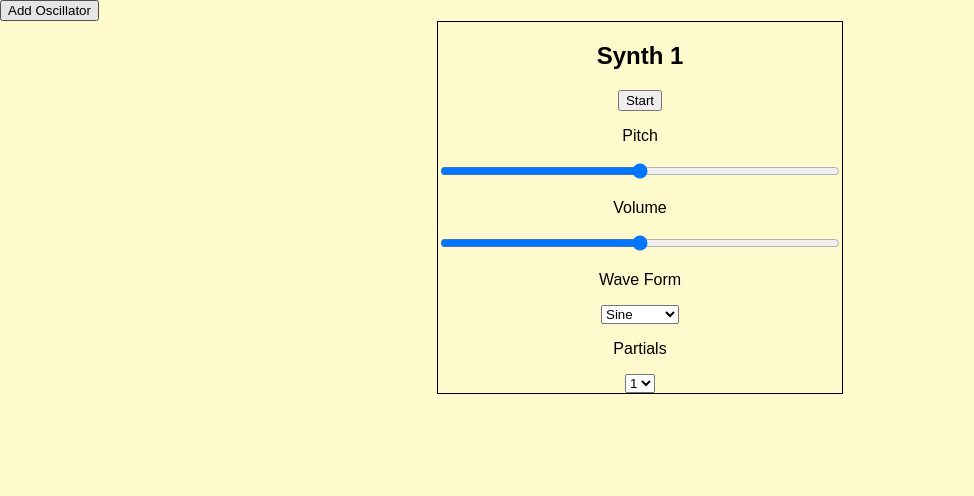
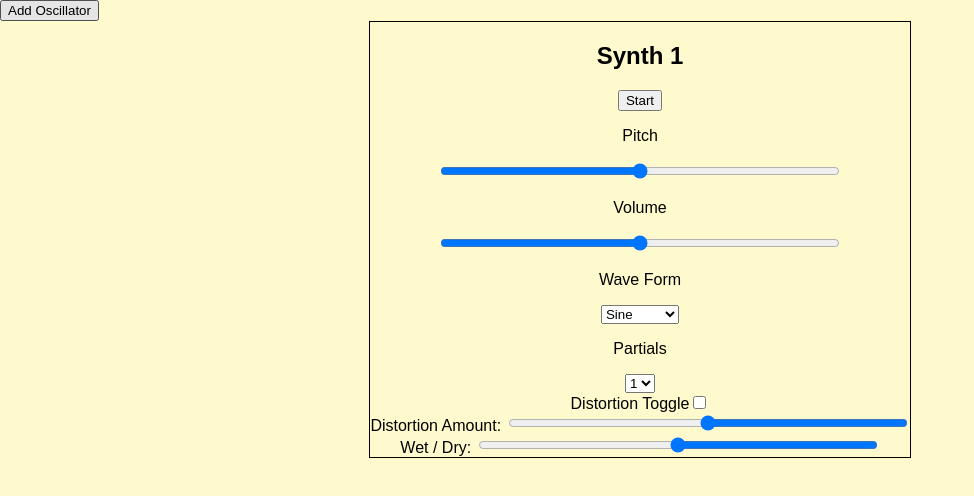
Before and after one commit to perryf/Synth-Builder, a React app: page / in a window 1280 px wide. Shown: the whole page, without its empty margins (0-974 px from the left). Built offline with nearby package versions, Linux system fonts and the light colour scheme.

Commit message:
added distortion

```diff
--- /dev/null
+++ b/src/Distortion.js
@@ -0,0 +1,50 @@
+import React, { Component } from 'react'
+import update from 'immutability-helper'
+import './Sound.css'
+
+class Distortion extends Component {
+  constructor(props) {
+    super(props)
+    this.state = {
+      distortion: this.props.distortion
+    }
+  }
+
+  changeDistAmt(slider) {
+    let newDistAmt = slider.target.value * 0.08
+    let distortion = update(this.state.distortion, {bits: {$set: newDistAmt}})
+    this.setState = {
+      distortion: distortion
+    }
+  }
+
+  changeWetAmt(slider) {
+    let newWetAmt = slider.target.value * 0.01
+    let distortion = update(this.state.distortion, {wet: {amount: {$: newWetAmt}}})
+    this.setState = {
+      distortion: distortion
+    }
+  }
+
+  render() {
+    let distAmt = (
+      <input type="range" className="slider reverse" onInput={(e) => this.changeDistAmt(e)}/>
+    )
+
+    let wetAmt = (
+      <input type="range" className="slider reverse" onInput={(e) => this.changeWetAmt(e)}/>
+    )
+
+    console.log(this.props.distortion)
+    console.log(this.props.distortion.distortion)
+    console.log(this.props.distortion.wet.value)
+    return(
+      <div className="distortion">
+        <div>Distortion Amount: {distAmt}</div>
+        <div>Wet / Dry: {distAmt}</div>
+      </div>
+    )
+  }
+}
+
+export default Distortion
--- a/src/Filter.js
+++ /dev/null
@@ -1,17 +0,0 @@
-import React, { Component } from 'react'
-import update from 'immutability-helper'
-import Tone from 'tone'
-import './Sound.css'
-
-class Filter extends Component {
-  constructor(props) {
-    super(props)
-  }
-  render() {
-    return(
-      <div></div>
-    )
-  }
-}
-
-export default Filter
--- a/src/Main.js
+++ b/src/Main.js
@@ -1,7 +1,7 @@
 import React, { Component } from 'react'
 import Tone from 'tone'
 import Sound from './Sound'
-import Filter from './Filter'
+import Distortion from './Distortion'
 import './Main.css'
 
   var synthInit = new Tone.Synth({
@@ -20,21 +20,41 @@ import './Main.css'
     }
   })
 
+  var distortion = new Tone.BitCrusher(4)
+
 class Main extends Component {
   constructor() {
     super()
     this.state = {
-      totalSounds: [synthInit]
+      totalSounds: [synthInit],
+      distortionToggle: null
     }
   }
 
   connectToMaster(synth) {
-    synth.toMaster()
+    console.log('')
+    if (this.state.distortionToggle) {
+      synth.connect(distortion)
+      distortion.toMaster()
+    } else if (this.state.distortionToggle === false) {
+      synth.disconnect(distortion)
+      synth.toMaster()
+    }
+    else {
+      synth.toMaster()
+    }
   }
 
   addSound(e) {
     this.setState({
       totalSounds: this.state.totalSounds.concat(synthInit)
+    })
+  }
+
+  distToggleHandler(e) {
+    console.log(e.target.checked)
+    this.setState({
+      distortionToggle: e.target.checked
     })
   }
 
@@ -49,6 +69,13 @@ class Main extends Component {
             synth={synth}
             // toneAmount={this.state.totalSounds}
             // connectToMaster={(synth) => this.connectToMaster(synth)}
+          />
+          <label>
+            Distortion Toggle
+            <input type="checkbox" onClick={(e) => this.distToggleHandler(e)}></input>
+          </label>
+          <Distortion
+            distortion={distortion}
           />
         </div>
       )
--- a/src/Sound.css
+++ b/src/Sound.css
@@ -1,3 +1,7 @@
 .slider {
   width: 400px;
 }
+
+.reverse {
+  direction: rtl;
+}
```
